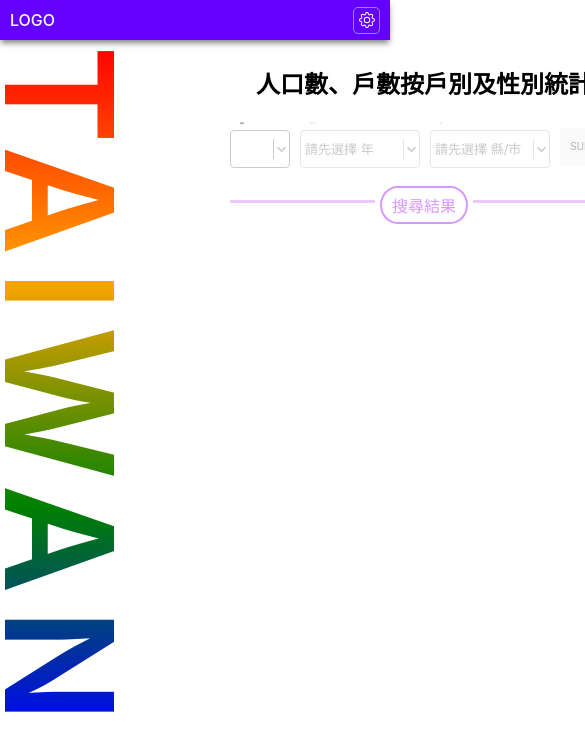
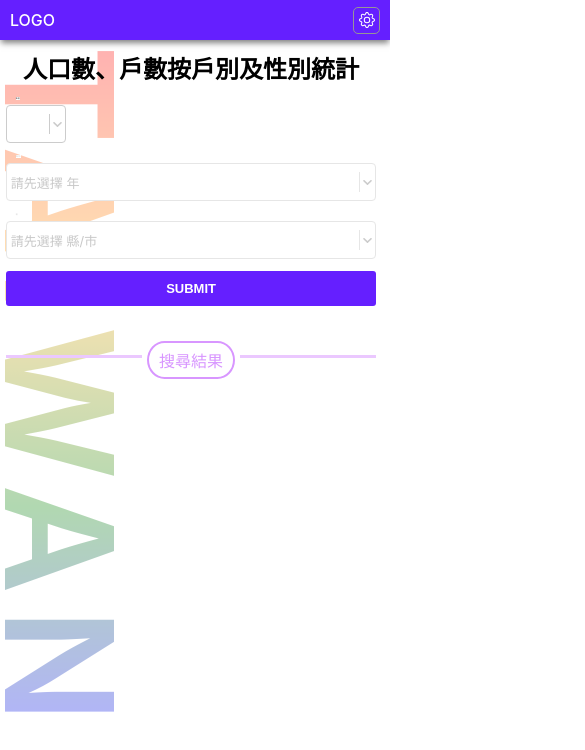
Before and after one commit to MattChu5566/populationAPI, a React (Create React App) app: page / in a window 390 px wide. Shown: the top 750 px of the page, 585 px wide, since content can reach past the window. Built offline with nearby package versions, Linux system fonts and the light colour scheme.

Commit message:
RWD OK, need error handling

```diff
--- a/src/components/CountyReactSelect.jsx
+++ b/src/components/CountyReactSelect.jsx
@@ -10,7 +10,7 @@ function MyComponent({ optionArray, isDisabled, selectHandler, year, county, cou
   })
 
   return (
-    <div className='react-select'>
+    <div className='react-select react-select-wide'>
       <label htmlFor='county' id='countyLabel' className={isDisabled ? "disabled" : ''}>縣/市</label>
       <Select
         form='form'
@@ -33,7 +33,6 @@ function MyComponent({ optionArray, isDisabled, selectHandler, year, county, cou
         styles={{
           container: (baseStyles, state) => ({
             ...baseStyles,
-            width: '120px',
           }),
           control: (baseStyles, state) => ({
             ...baseStyles,
--- a/src/components/DistrictReactSelect.jsx
+++ b/src/components/DistrictReactSelect.jsx
@@ -10,7 +10,7 @@ function MyComponent({ optionArray, isDisabled, selectHandler, county, district,
   })
 
   return (
-    <div className='react-select'>
+    <div className='react-select react-select-wide'>
       <label htmlFor='district' id='districtLabel' className={isDisabled ? "disabled" : ''}>區</label>
       <Select
         form='form'
@@ -33,7 +33,6 @@ function MyComponent({ optionArray, isDisabled, selectHandler, county, district,
         styles={{
           container: (baseStyles, state) => ({
             ...baseStyles,
-            width: '120px',
           }),
           control: (baseStyles, state) => ({
             ...baseStyles,
--- a/src/components/Result.jsx
+++ b/src/components/Result.jsx
@@ -49,10 +49,10 @@ function Result() {
   });
 
   return (
-    <div>
+    <div className="result-wrapper">
       {isLoading ? <LoadingPage />
         : (
-          <div className="result-wrapper">
+          <div>
             <h2 className="">
               {`${UrlParams.year}年 ${UrlParams.county} ${UrlParams.district}`}
             </h2>
@@ -61,7 +61,7 @@ function Result() {
               options={chartOptions[0]}
               containerProps={{
                 style: {
-                  width: '80%', height: '80%', marginLeft: 'auto', marginRight: 'auto', marginBottom: '100px',
+                  marginLeft: 'auto', marginRight: 'auto', marginBottom: '100px',
                 },
               }}
             />
@@ -70,7 +70,7 @@ function Result() {
               options={chartOptions[1]}
               containerProps={{
                 style: {
-                  width: '80%', height: '80%', marginLeft: 'auto', marginRight: 'auto', marginBottom: '100px',
+                  marginLeft: 'auto', marginRight: 'auto', marginBottom: '100px',
                 },
               }}
             />
--- a/src/components/YearReactSelect.jsx
+++ b/src/components/YearReactSelect.jsx
@@ -33,7 +33,6 @@ function MyComponent({ optionArray, isDisabled, selectHandler, year }) {
         styles={{
           container: (baseStyles, state) => ({
             ...baseStyles,
-            width: '60px',
           }),
           control: (baseStyles, state) => ({
             ...baseStyles,
--- a/src/index.css
+++ b/src/index.css
@@ -13,7 +13,7 @@ code {
 }
 
 .navbar {
-  background-color: rgb(100, 0, 255);
+  background-color: rgb(101, 31, 255);
   height: 40px;
   display: flex;
   align-items: center;
@@ -30,10 +30,10 @@ code {
 .option {
   width: 25px;
   height: 25px;
-  display:flex;
+  display: flex;
   justify-content: center;
   align-items: center;
-  color:white;
+  color: white;
   margin-right: 10px;
   border: 1px rgb(150, 150, 150) solid;
   border-radius: 5px;
@@ -81,6 +81,13 @@ form {
 .react-select {
   position: relative;
   height: fit-content;
+  display: block;
+  width: 60px;
+}
+
+.react-select-wide {
+  display: block;
+  width: 120px;
 }
 
 label {
@@ -97,7 +104,7 @@ label.focus {
 }
 
 label.disabled {
-  color:rgb(200, 200, 200);
+  color: rgb(200, 200, 200);
 }
 
 .submit-btn {
@@ -144,6 +151,7 @@ hr {
 
 .result-wrapper {
   text-align: center;
+  width: 80%;
 }
 
 .loading-img-wrapper {
@@ -151,10 +159,11 @@ hr {
   justify-content: center;
 }
 
-@keyframes rotate{
+@keyframes rotate {
   0% {
     transform: rotate(0);
   }
+
   100% {
     transform: rotate(360deg);
   }
@@ -165,3 +174,66 @@ hr {
   margin-top: 200px;
   animation: 0.7s linear infinite rotate;
 }
+
+@media only screen and (max-width: 820px) {
+  .bg-layout {
+    display: block;
+    position: relative;
+  }
+
+  .bg-wrapper {
+    position: relative;
+    z-index: -1;
+    opacity: 30%;
+  }
+
+  .query-wrapper {
+    position: absolute;
+    top: 0px;
+    width: 95vw;
+    margin-left: 1.5vw;
+    margin-right: 3.5vw;
+  }
+
+  h2 {
+    margin-top: 5px;
+    margin-bottom: 10px;
+    overflow-wrap: normal;
+  }
+
+  form {
+    align-self: start;
+    flex-direction: column;
+    width: 100%;
+    gap: 20px;
+  }
+
+  .react-select-wide {
+    width: 100%;
+  }
+
+  .submit-btn {
+    display: block;
+    width: 100%;
+    background-color: rgb(101, 31, 255);
+    color: white;
+    font-weight: 700;
+    font-size: 13px;
+  }
+
+  hr {
+    position: relative;
+    top: 180px;
+  }
+
+  .search-result-wrapper {
+    position: relative;
+    top: 145px;
+  }
+
+  .result-wrapper {
+    position: relative;
+    top: 180px;
+    width: 100%;
+  }
+}
--- a/src/lib/getBarChartOptions.js
+++ b/src/lib/getBarChartOptions.js
@@ -3,6 +3,8 @@ export default function getBarChartOptions(statisticMap) {
     {
       chart: {
         type: 'column',
+        backgroundColor: 'rgba(0, 0, 0, 0)',
+        margin: [50, 0, 50, 50],
       },
       title: {
         text: '人口數統計',
@@ -26,7 +28,7 @@ export default function getBarChartOptions(statisticMap) {
             color: 'black',
             fontWeight: '700',
             fontSize: '14px',
-            translate: '5px 30px',
+            translate: '10px 30px',
           },
         },
       },
@@ -39,6 +41,7 @@ export default function getBarChartOptions(statisticMap) {
           format: '{point.y}',
           style: {
             fontSize: '14px',
+            color: 'black',
           },
           allowOverlap: true,
           padding: 40,
@@ -51,6 +54,7 @@ export default function getBarChartOptions(statisticMap) {
           format: '{point.y}',
           style: {
             fontSize: '14px',
+            color: 'black',
           },
           allowOverlap: true,
         },
--- a/src/lib/getPieChartOptions.js
+++ b/src/lib/getPieChartOptions.js
@@ -6,6 +6,7 @@ export default function getPieChartOptions(statisticMap) {
         plotBorderWidth: null,
         plotShadow: false,
         type: 'pie',
+        backgroundColor: 'rgba(0, 0, 0, 0)',
       },
       title: {
         text: '戶數統計',
@@ -27,6 +28,7 @@ export default function getPieChartOptions(statisticMap) {
             format: '{point.percentage:.1f} %',
             style: {
               fontSize: '14px',
+              color: 'black',
             },
           },
           slicedOffset: '0',
--- a/src/routes/root.jsx
+++ b/src/routes/root.jsx
@@ -135,9 +135,7 @@ export default function Root() {
         </div>
       </div>
 
-      <div style={{ width: '80%' }}>
-        <Outlet />
-      </div>
+      <Outlet />
 
     </div>
   );
```
